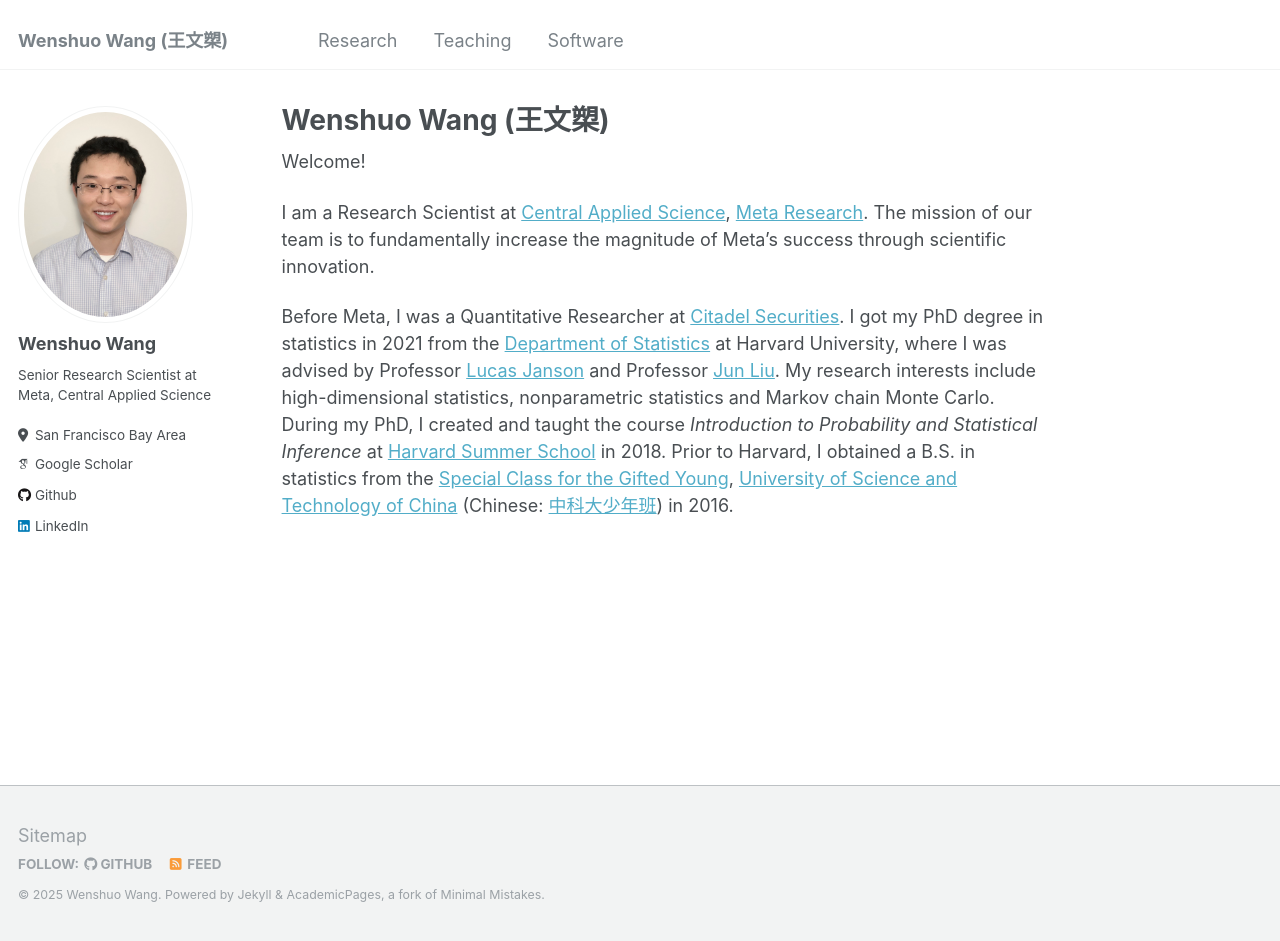
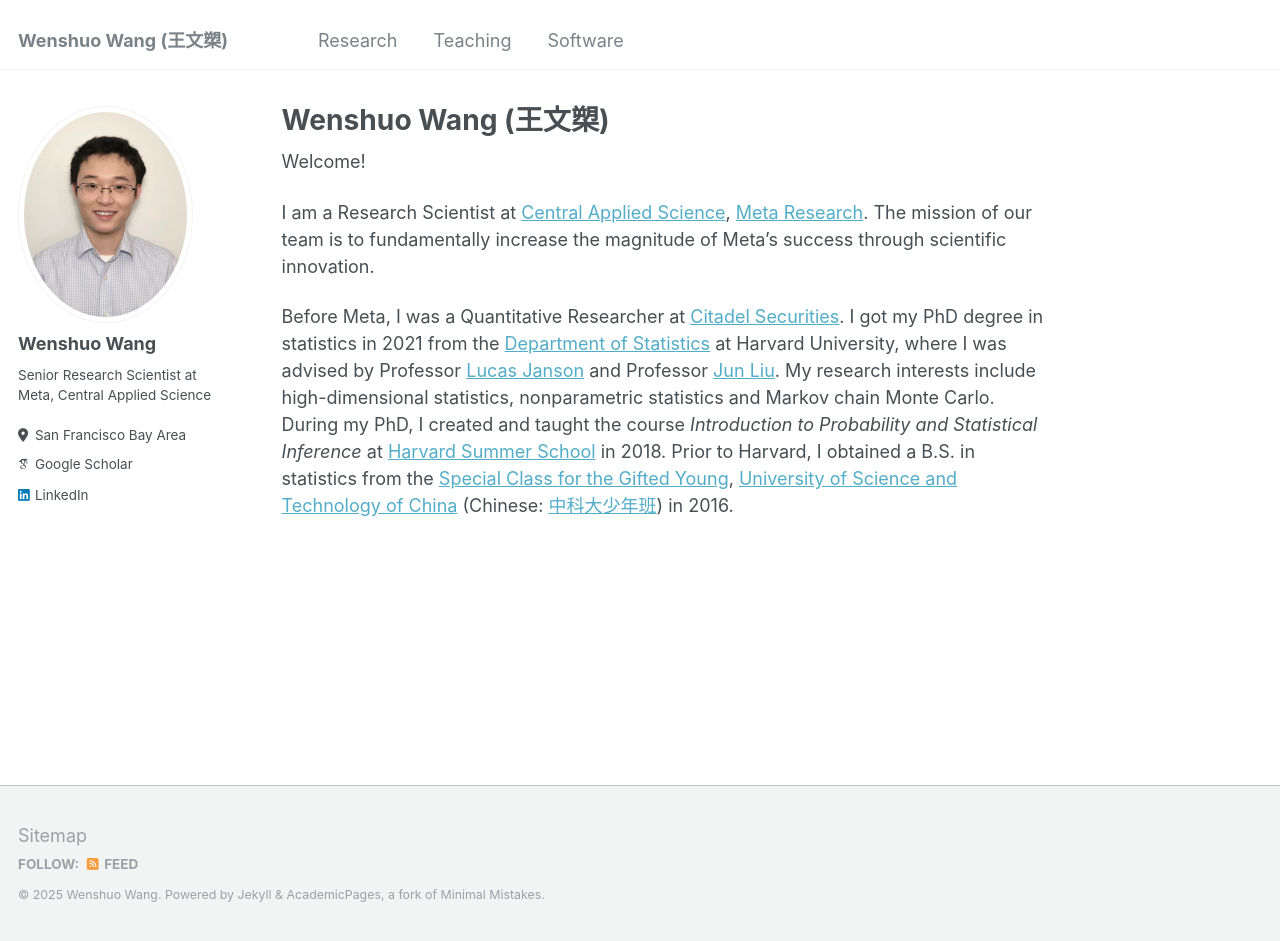
Before and after one commit to wenshuow/wenshuow.github.io, a Jekyll site: the page built from _pages/about.md, in a window 1280 px wide and 941 px high. Built offline with Jekyll 4.4.1, drawn with Linux system fonts in a browser that asks for light colours; some web fonts are replaced.

Commit message:
Update _config.yml

```diff
--- a/_config.yml
+++ b/_config.yml
@@ -43,7 +43,7 @@
   bitbucket        : # Username - Update with your username on the site
   codepen          : # Username
   dribbble         : # Username
-  github           : "wenshuow"
+  github           : # "wenshuow"
   kaggle           : # Username
   stackoverflow    : # User number or user number and name (i.e., use "1" or "1/jeff-atwood")
 
```
